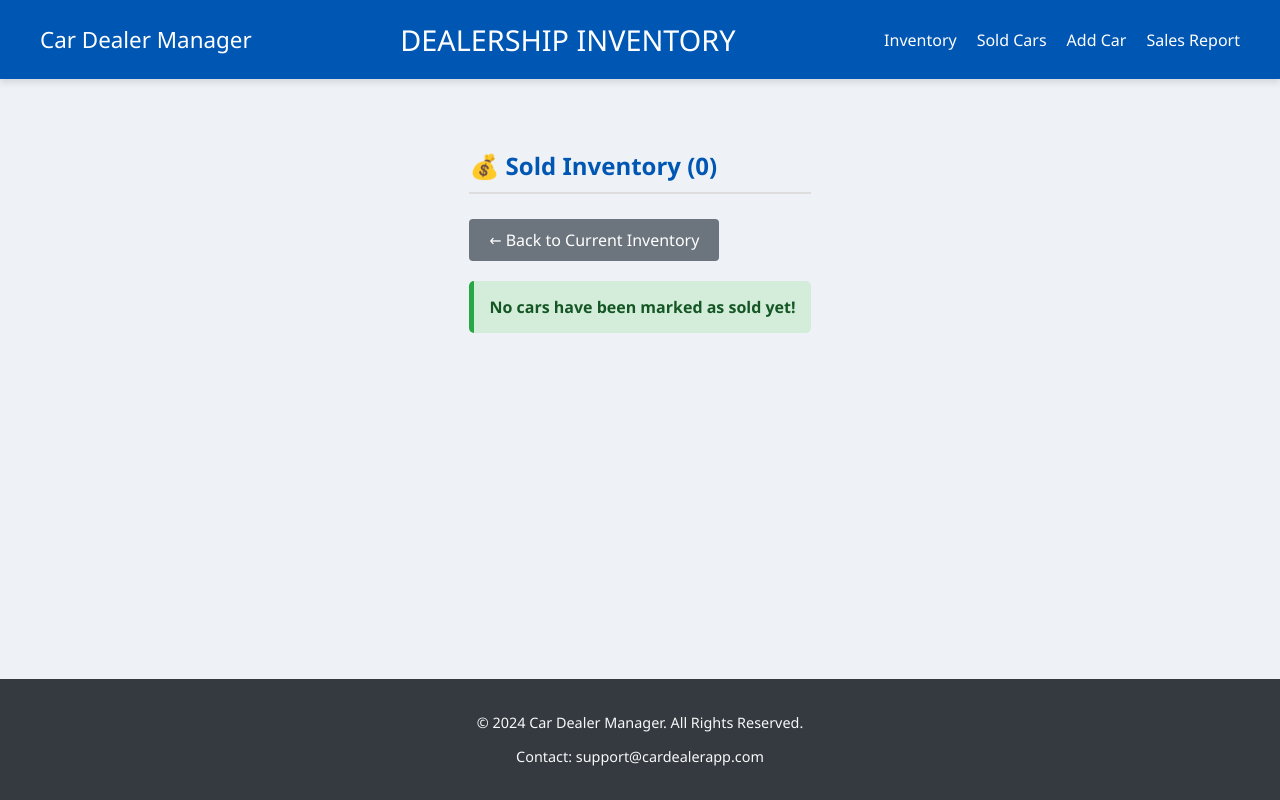
After one commit to Marjory00/CarDealerApp, a Python web app: template templates/sold_cars.html in a window 1280 px wide. The commit adds this page. Run offline with Jinja, Linux system fonts and the light colour scheme; the template is opened without the code that fills it, so the values that code supplies are empty.

Commit message:
updated, added sold_cars.html section. Updated the rest of files

```diff
--- a/templates/base.html
+++ b/templates/base.html
@@ -1,4 +1,5 @@
 <!-- base.html -->
+
 
 <!DOCTYPE html>
 <html lang="en">
@@ -21,6 +22,7 @@
         <div class="nav-content-right">
             <nav>
                 <a href="{{ url_for('index') }}">Inventory</a>
+                <a href="{{ url_for('sold_cars') }}">Sold Cars</a>
                 <a href="{{ url_for('add_car') }}">Add Car</a>
                 <a href="{{ url_for('sales_report') }}">Sales Report</a>
             </nav>
--- /dev/null
+++ b/templates/sold_cars.html
@@ -0,0 +1,40 @@
+<!-- sold_cars.html -->
+
+{% extends "base.html" %}
+
+{% block title %}Sold Cars List{% endblock %}
+
+{% block content %}
+    <h2 class="page-title">💰 Sold Inventory ({{ cars | length }})</h2>
+
+    <div class="action-buttons" style="margin-bottom: 20px;">
+        <a href="{{ url_for('index') }}" class="btn btn-secondary">← Back to Current Inventory</a>
+    </div>
+
+    {% if cars %}
+        <table class="inventory-table">
+            <thead>
+                <tr>
+                    <th>VIN</th>
+                    <th>Make</th>
+                    <th>Model</th>
+                    <th>Year</th>
+                    <th>Price Sold</th>
+                    </tr>
+            </thead>
+            <tbody>
+                {% for car in cars %}
+                <tr>
+                    <td>{{ car.vin }}</td>
+                    <td>{{ car.make }}</td>
+                    <td>{{ car.model }}</td>
+                    <td>{{ car.year }}</td>
+                    <td class="price">${{ "{:,.2f}".format(car.price) }}</td>
+                </tr>
+                {% endfor %}
+            </tbody>
+        </table>
+    {% else %}
+        <p class="flash-message flash-success">No cars have been marked as sold yet!</p>
+    {% endif %}
+{% endblock %}
```
Also changed, not shown: dealer_manager.py (+17 -3 lines).
